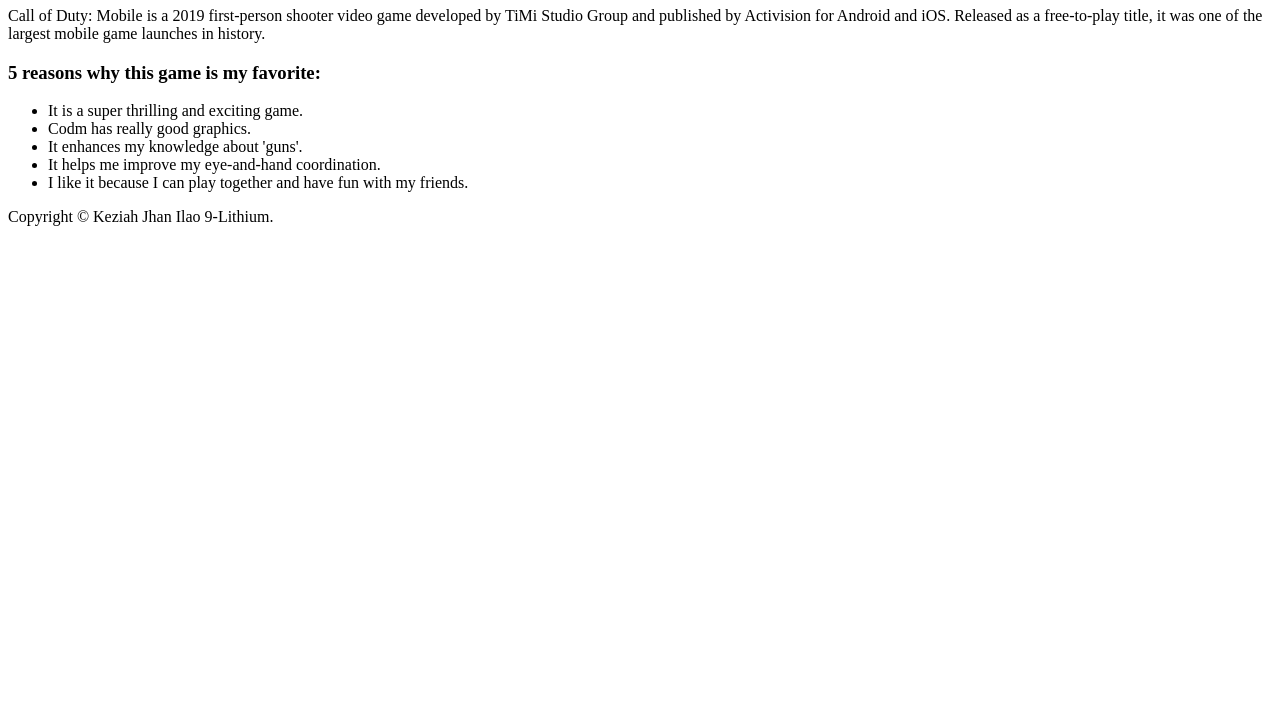
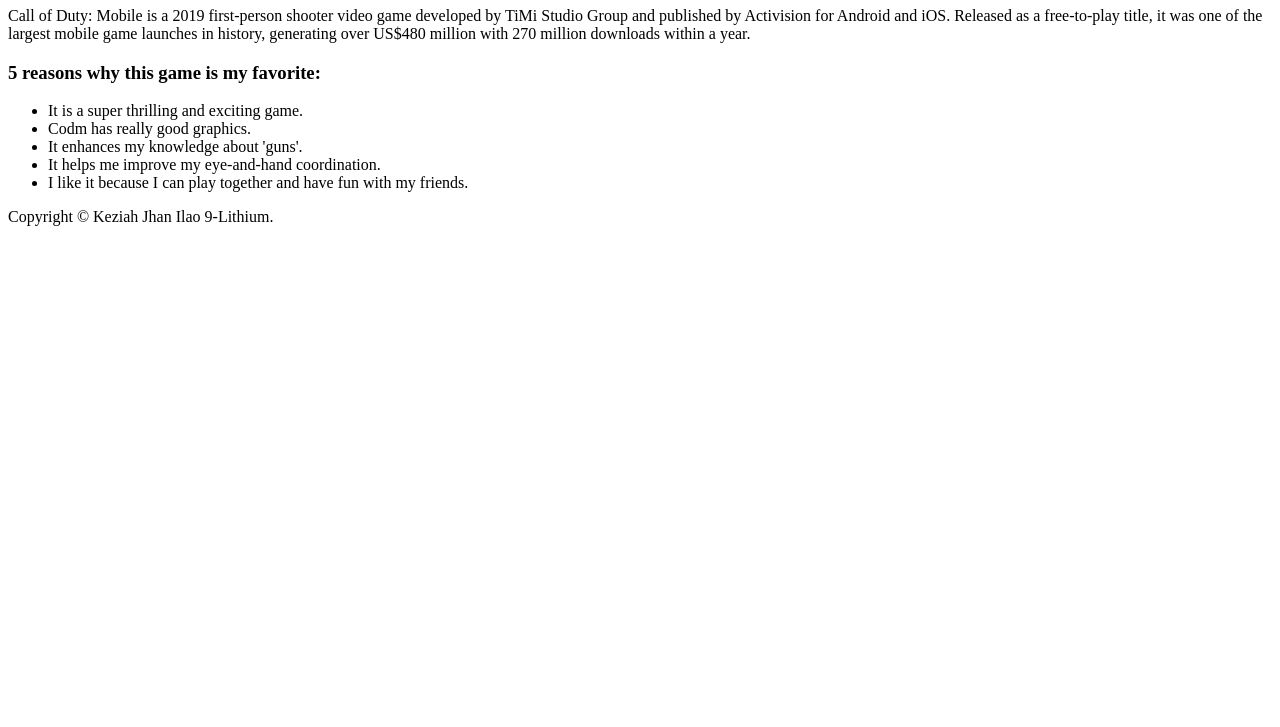
Before and after one commit to allezyuaa/Lithium-Lab1-Ilao, a plain HTML site: page index.html in a window 1280 px wide. Shown: the part 73-800 px from the top of the page. Drawn offline with Linux system fonts and the light colour scheme.

Commit message:
Update index.html

```diff
--- a/index.html
+++ b/index.html
@@ -14,7 +14,7 @@
 	<body>
 		<div>
 			<h1>Call of Duty Mobile</h1>
-			<p>Call of Duty: Mobile is a 2019 first-person shooter video game developed by TiMi Studio Group and published by Activision for Android and iOS. Released as a free-to-play title, it was one of the largest mobile game launches in history.</p>
+			<p>Call of Duty: Mobile is a 2019 first-person shooter video game developed by TiMi Studio Group and published by Activision for Android and iOS. Released as a free-to-play title, it was one of the largest mobile game launches in history, generating over US$480 million with 270 million downloads within a year.</p>
 		</div>
 		<span>
 			<h3>5 reasons why this game is my favorite:</h3>
```
